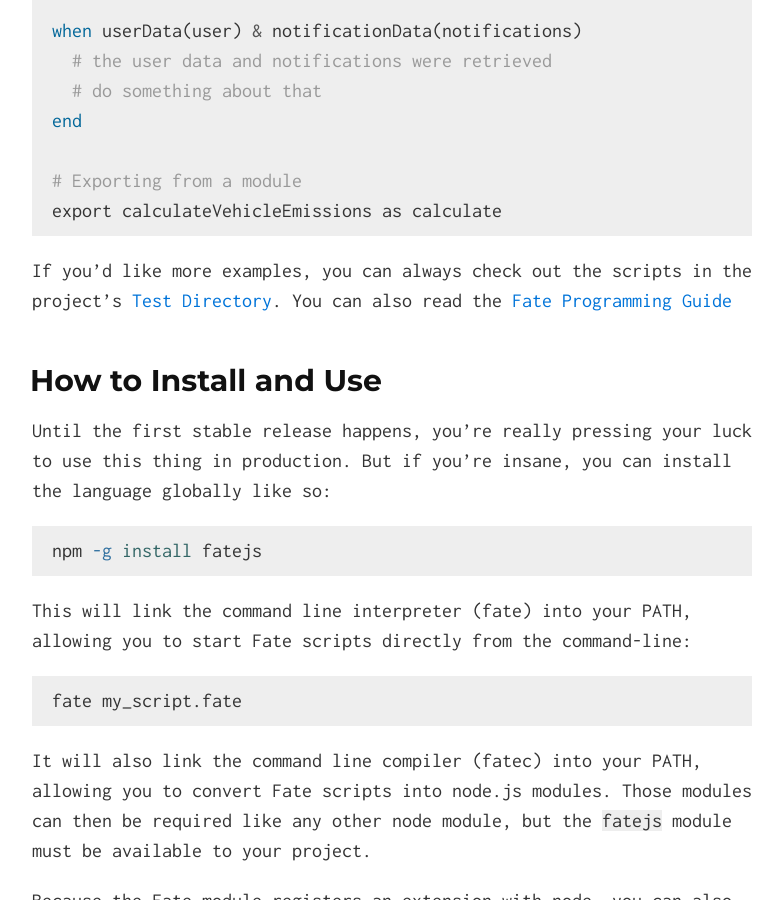
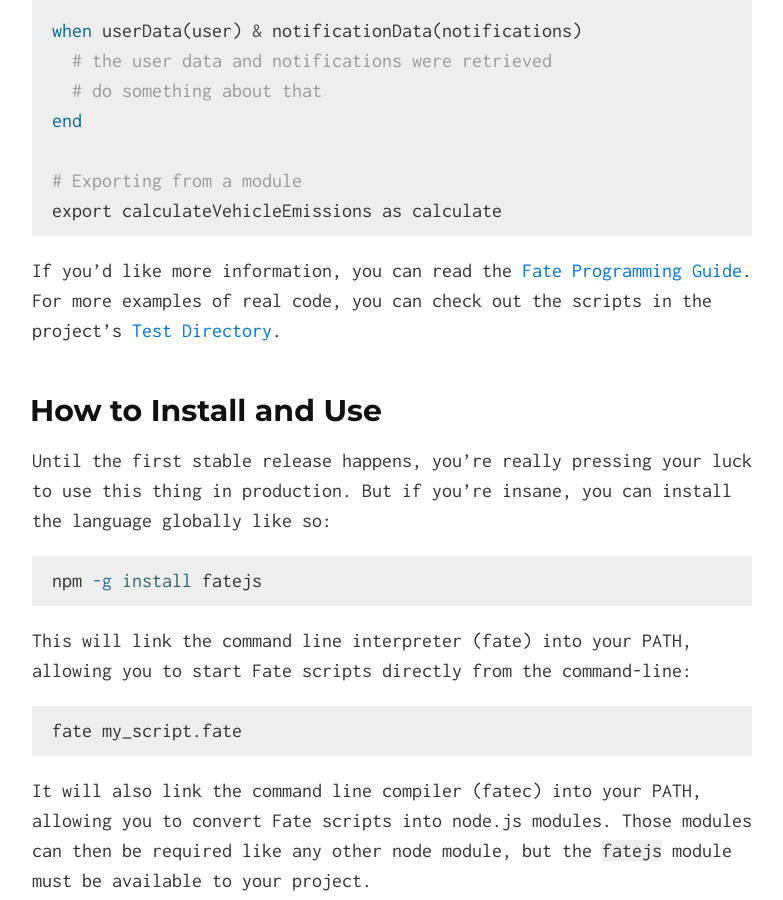
Before and after one commit to kode4food/fate-lang, a Jekyll site: the page built from index.md, in a window 1280 px wide and 900 px high, scrolled down 4444 px. Shown: the whole window, without its empty margins (248-1031 px from the left). Built offline with Jekyll 4.4.1, drawn with Linux system fonts in a browser that asks for light colours.

Commit message:
correction

````diff
--- a/index.md
+++ b/index.md
@@ -146,8 +146,7 @@
 export calculateVehicleEmissions as calculate
 ```
 
-If you'd like more examples, you can always check out the scripts in the project's [Test Directory](https://github.com/kode4food/fate-lang/tree/master/test).  You can also read the [Fate Programming Guide](https://kode4food.gitbooks.io/fate-lang/content/)
-
+If you'd like more information, you can read the [Fate Programming Guide](https://kode4food.gitbooks.io/fate-lang/content/).  For more examples of real code, you can check out the scripts in the project's [Test Directory](https://github.com/kode4food/fate-lang/tree/master/test).
 
 ## How to Install and Use
 Until the first stable release happens, you're really pressing your luck to use this thing in production.  But if you're insane, you can install the language globally like so:
````
